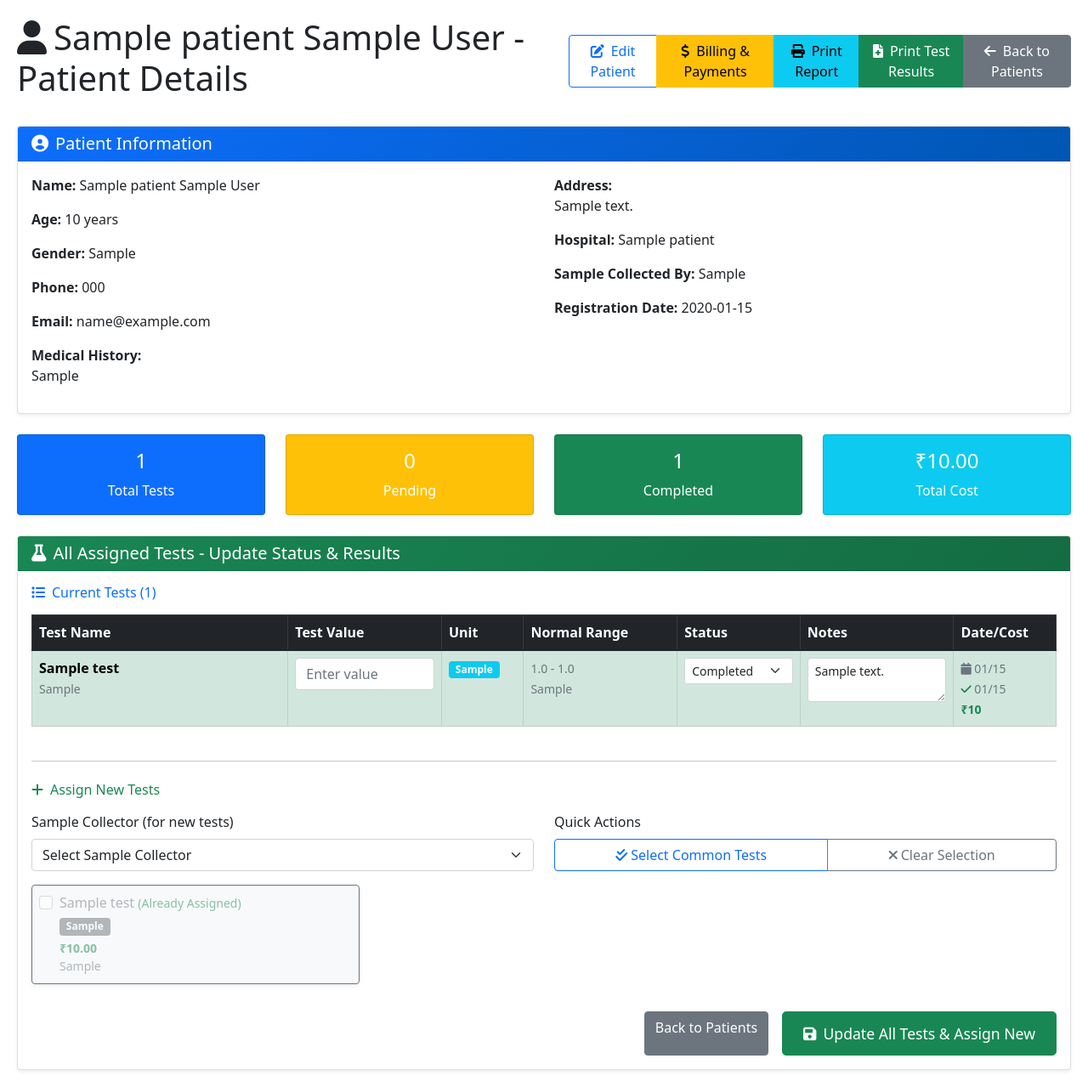
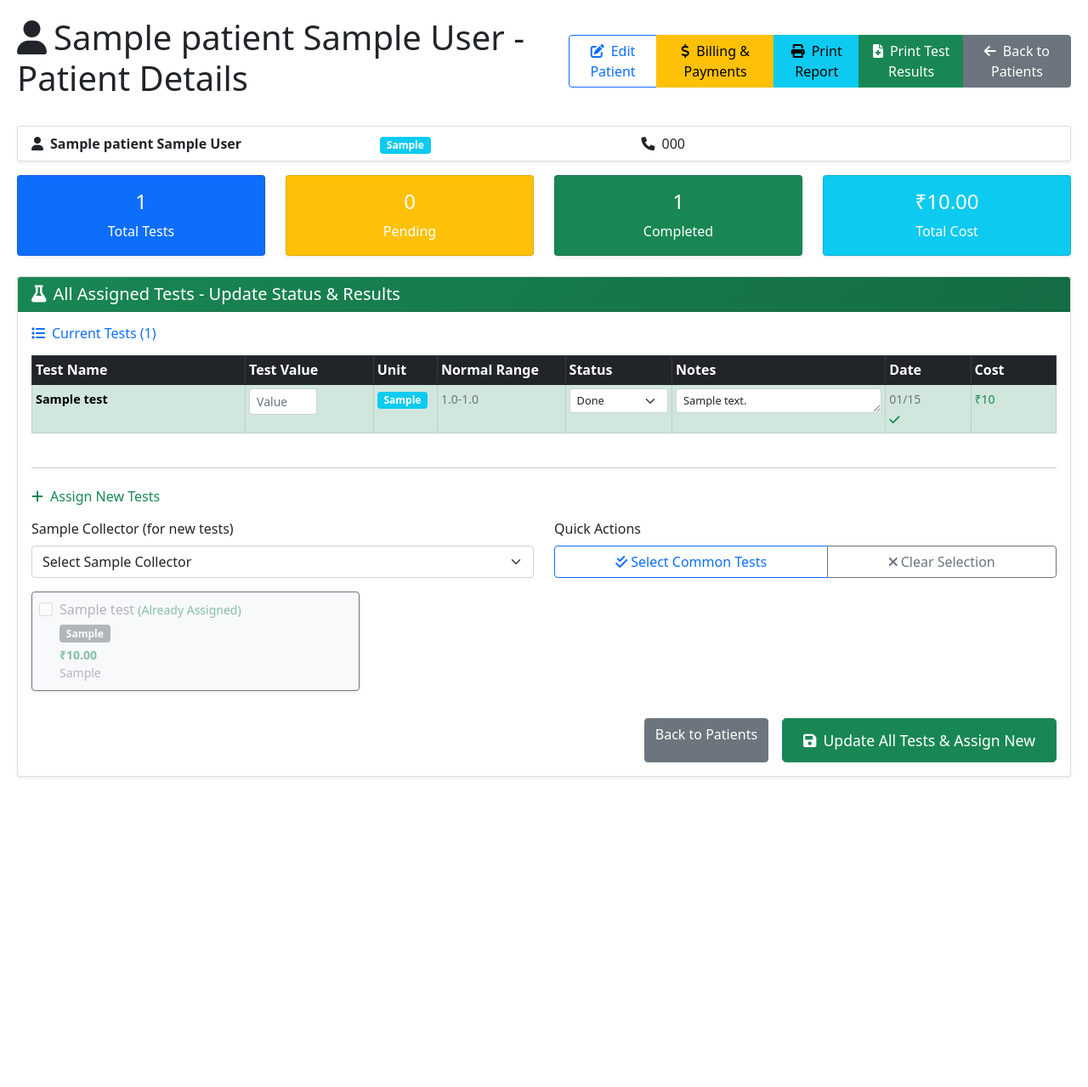
Before and after one commit to jitendrapal/pathology-v1, a Flask app: page /patient_detail/1 in a window 1280 px wide. Shown: the part 56-1335 px from the top of the page at 85% size. After the commit the page ends 971 px from the top, so only its background shows below. Run offline with Flask 3, Linux system fonts and the light colour scheme; the visitor is signed in with stand-in values (Sample User, id 1); tables that the repository leaves empty hold one stand-in row (values such as "Sample post").

Commit message:
SIMPLIFY PATIENT DETAIL PAGE: Reduce patient info to only name/gender/mobile + make test table compact with smaller widths and condensed layout for better space utilization

```diff
--- a/templates/patient_detail.html
+++ b/templates/patient_detail.html
@@ -32,44 +32,22 @@
     </div>
 </div>
 
-<!-- Patient Information Card -->
-<div class="row mb-4">
+<!-- Patient Information Card - Simplified -->
+<div class="row mb-3">
     <div class="col-12">
         <div class="card">
-            <div class="card-header bg-primary text-white">
-                <h5 class="mb-0">
-                    <i class="fas fa-user-circle me-2"></i>Patient Information
-                </h5>
-            </div>
-            <div class="card-body">
-                <div class="row">
-                    <div class="col-md-6">
-                        <p><strong>Name:</strong> {{ patient.full_name }}</p>
-                        <p><strong>Age:</strong> {{ patient.age }} years</p>
-                        <p><strong>Gender:</strong> {{ patient.gender }}</p>
-                        <p><strong>Phone:</strong> {{ patient.phone }}</p>
-                        {% if patient.email %}
-                        <p><strong>Email:</strong> {{ patient.email }}</p>
-                        {% endif %}
+            <div class="card-body py-2">
+                <div class="row align-items-center">
+                    <div class="col-md-4">
+                        <strong><i class="fas fa-user me-2"></i>{{ patient.full_name }}</strong>
                     </div>
-                    <div class="col-md-6">
-                        <p><strong>Address:</strong><br>{{ patient.address }}</p>
-                        {% if patient.hospital_name %}
-                        <p><strong>Hospital:</strong> {{ patient.hospital_name }}</p>
-                        {% endif %}
-                        {% if patient.collected_by %}
-                        <p><strong>Sample Collected By:</strong> {{ patient.collected_by }}</p>
-                        {% endif %}
-                        <p><strong>Registration Date:</strong> {{ patient.date_registered.strftime('%Y-%m-%d') }}</p>
+                    <div class="col-md-3">
+                        <span class="badge bg-info">{{ patient.gender }}</span>
+                    </div>
+                    <div class="col-md-5">
+                        <i class="fas fa-phone me-2"></i>{{ patient.phone }}
                     </div>
                 </div>
-                {% if patient.medical_history %}
-                <div class="row">
-                    <div class="col-12">
-                        <p><strong>Medical History:</strong><br>{{ patient.medical_history }}</p>
-                    </div>
-                </div>
-                {% endif %}
             </div>
         </div>
     </div>
@@ -129,18 +107,19 @@
                         <i class="fas fa-list me-2"></i>Current Tests ({{ patient_tests|length }})
                     </h6>
 
-                    <!-- Tests Table with Color-Coded Row Format -->
+                    <!-- Tests Table with Color-Coded Row Format - Compact -->
                     <div class="table-responsive">
-                        <table class="table table-bordered">
+                        <table class="table table-bordered table-sm">
                             <thead class="table-dark">
                                 <tr>
-                                    <th style="width: 25%;">Test Name</th>
-                                    <th style="width: 15%;">Test Value</th>
-                                    <th style="width: 8%;">Unit</th>
-                                    <th style="width: 15%;">Normal Range</th>
-                                    <th style="width: 12%;">Status</th>
-                                    <th style="width: 15%;">Notes</th>
-                                    <th style="width: 10%;">Date/Cost</th>
+                                    <th style="width: 20%;">Test Name</th>
+                                    <th style="width: 12%;">Test Value</th>
+                                    <th style="width: 6%;">Unit</th>
+                                    <th style="width: 12%;">Normal Range</th>
+                                    <th style="width: 10%;">Status</th>
+                                    <th style="width: 20%;">Notes</th>
+                                    <th style="width: 8%;">Date</th>
+                                    <th style="width: 8%;">Cost</th>
                                 </tr>
                             </thead>
                             <tbody>
@@ -148,66 +127,68 @@
                                 <tr class="test-row" data-status="{{ pt.status }}">
                                     <!-- Test Name -->
                                     <td>
-                                        <strong>{{ pt.test.name }}</strong>
-                                        <br><small class="text-muted">{{ pt.test.category or 'N/A' }}</small>
+                                        <strong style="font-size: 0.9em;">{{ pt.test.name }}</strong>
                                         <input type="hidden" name="test_ids[]" value="{{ pt.id }}">
                                     </td>
 
                                     <!-- Test Value Input with Color Validation -->
                                     <td>
                                         <input type="number"
-                                               class="form-control test-result-input"
+                                               class="form-control form-control-sm test-result-input"
                                                name="results[]"
                                                value="{{ pt.results or '' }}"
-                                               placeholder="Enter value"
+                                               placeholder="Value"
                                                data-min="{{ pt.test.normal_range_min or 0 }}"
                                                data-max="{{ pt.test.normal_range_max or 100 }}"
                                                data-test-id="{{ pt.id }}"
                                                oninput="validateResult(this)"
                                                step="0.01"
-                                               style="min-width: 100px;">
+                                               style="width: 80px;">
                                     </td>
 
                                     <!-- Unit -->
                                     <td>
-                                        <span class="badge bg-info">{{ pt.test.unit or 'units' }}</span>
+                                        <small class="badge bg-info">{{ pt.test.unit or 'units' }}</small>
                                     </td>
 
                                     <!-- Normal Range -->
                                     <td>
                                         <small class="text-muted">
-                                            {{ pt.test.normal_range_min or 0 }} - {{ pt.test.normal_range_max or 100 }}
-                                            <br>{{ pt.test.unit or 'units' }}
+                                            {{ pt.test.normal_range_min or 0 }}-{{ pt.test.normal_range_max or 100 }}
                                         </small>
                                     </td>
 
                                     <!-- Status -->
                                     <td>
-                                        <select name="statuses[]" class="form-select form-select-sm">
+                                        <select name="statuses[]" class="form-select form-select-sm" style="font-size: 0.8em;">
                                             <option value="Pending" {{ 'selected' if pt.status == 'Pending' }}>Pending</option>
-                                            <option value="In Progress" {{ 'selected' if pt.status == 'In Progress' }}>In Progress</option>
-                                            <option value="Completed" {{ 'selected' if pt.status == 'Completed' }}>Completed</option>
-                                            <option value="Cancelled" {{ 'selected' if pt.status == 'Cancelled' }}>Cancelled</option>
+                                            <option value="In Progress" {{ 'selected' if pt.status == 'In Progress' }}>Progress</option>
+                                            <option value="Completed" {{ 'selected' if pt.status == 'Completed' }}>Done</option>
+                                            <option value="Cancelled" {{ 'selected' if pt.status == 'Cancelled' }}>Cancel</option>
                                         </select>
                                     </td>
 
                                     <!-- Notes -->
                                     <td>
                                         <textarea name="notes[]" class="form-control form-control-sm"
-                                                  rows="2"
+                                                  rows="1"
                                                   placeholder="Notes..."
-                                                  style="min-width: 120px;">{{ pt.notes or '' }}</textarea>
+                                                  style="font-size: 0.8em;">{{ pt.notes or '' }}</textarea>
                                     </td>
 
-                                    <!-- Date and Cost -->
+                                    <!-- Date -->
                                     <td>
                                         <small class="text-muted">
-                                            <i class="fas fa-calendar"></i> {{ pt.date_ordered.strftime('%m/%d') }}
+                                            {{ pt.date_ordered.strftime('%m/%d') }}
                                             {% if pt.date_completed %}
-                                            <br><i class="fas fa-check text-success"></i> {{ pt.date_completed.strftime('%m/%d') }}
+                                            <br><i class="fas fa-check text-success"></i>
                                             {% endif %}
-                                            <br><strong class="text-success">₹{{ "%.0f"|format(pt.test.cost) }}</strong>
                                         </small>
+                                    </td>
+
+                                    <!-- Cost -->
+                                    <td>
+                                        <small class="text-success">₹{{ "%.0f"|format(pt.test.cost) }}</small>
                                     </td>
                                 </tr>
                                 {% endfor %}
```
